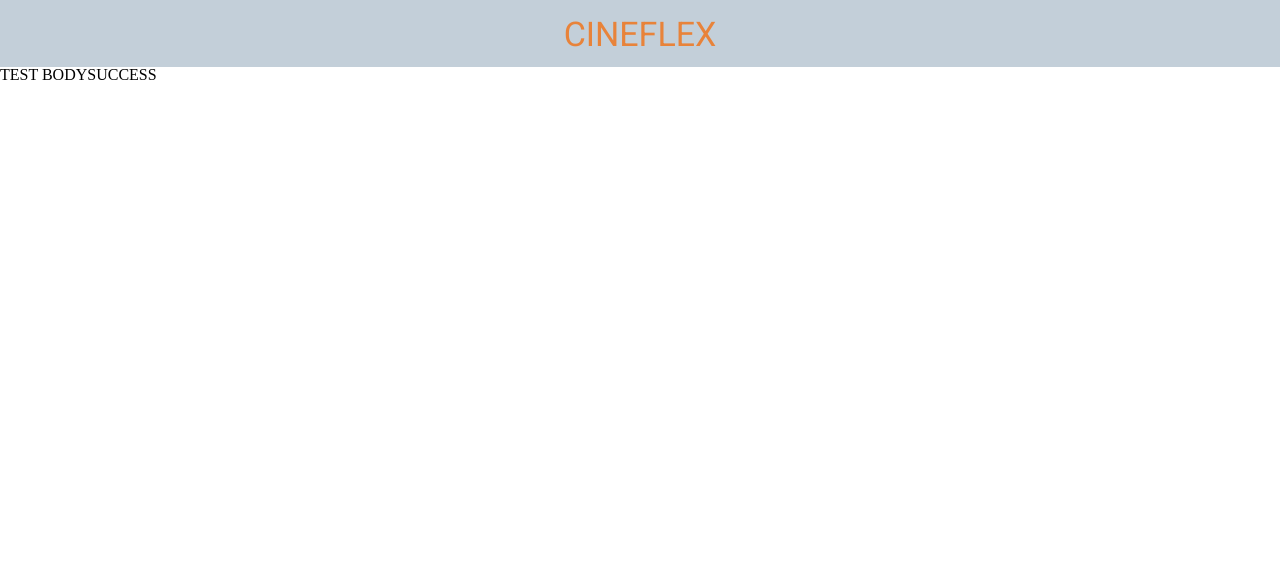
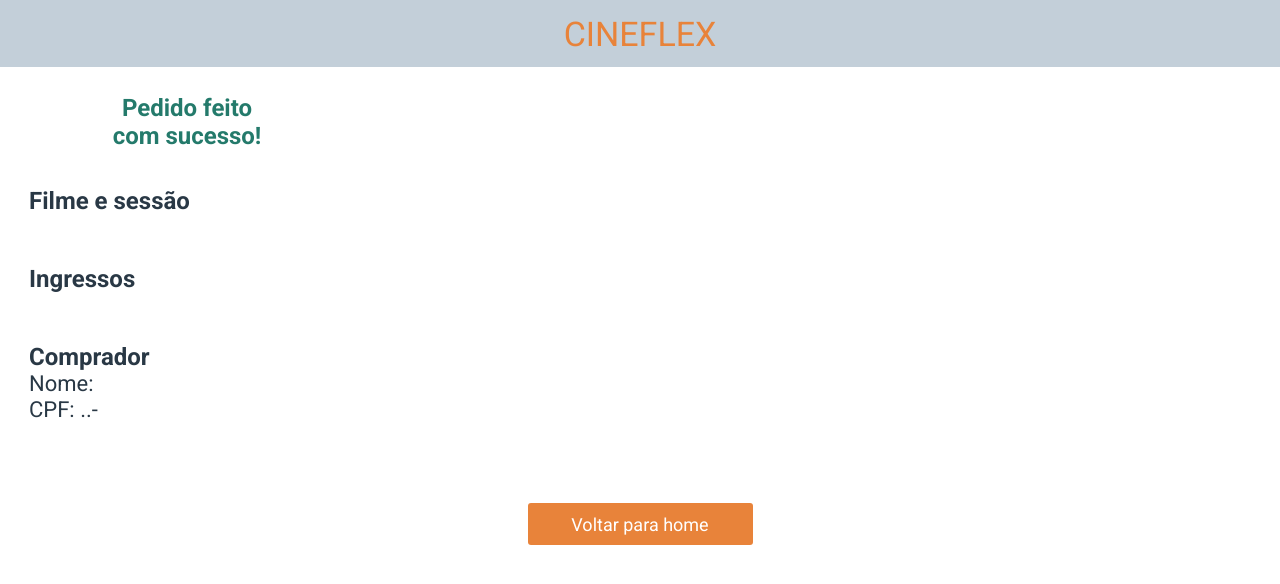
Before and after one commit to higorpr/projeto10-cineflex, a React (Create React App) app: page /success in a window 1280 px wide. Shown: the top 584 px of the page. Built offline with nearby package versions, Linux system fonts and the light colour scheme.

Commit message:
Proj_Rev_E Features_Success Page Implmented

```diff
--- a/src/components/App.js
+++ b/src/components/App.js
@@ -86,7 +86,7 @@ export default function App() {
                                 setPhase={setPhase}
                                 movie={movie}
                                 session={session}
-                                seats={seats}
+                                seatsNames={seatsNames}
                                 buyer={buyer}
                             />
                         }
--- a/src/components/BodySeats.js
+++ b/src/components/BodySeats.js
@@ -1,5 +1,5 @@
 import { useEffect, useState } from "react";
-import { Link, useNavigate, useParams } from "react-router-dom";
+import { useNavigate, useParams } from "react-router-dom";
 import styled from "styled-components";
 import axios from "axios";
 
@@ -176,6 +176,7 @@ function UserForm({ setPhase, seats, buyer, setBuyer }) {
         promise.then((res) => {
             console.log(res);
             navigate("/success");
+            setPhase('success')
         });
         promise.catch((err) => {
             console.log(err);
@@ -190,7 +191,7 @@ function UserForm({ setPhase, seats, buyer, setBuyer }) {
                     id="name"
                     value={buyer.name}
                     onChange={(e) => {
-                        setBuyer({ ...buyer, ["name"]: e.target.value });
+                        setBuyer({ ...buyer, "name": e.target.value });
                     }}
                     placeholder="Digite seu nome..."
                     required
@@ -201,10 +202,11 @@ function UserForm({ setPhase, seats, buyer, setBuyer }) {
                 <input
                     type="number"
                     id="cpf"
+                    min='10000000000'
                     max="99999999999"
                     value={buyer.cpf}
                     onChange={(e) => {
-                        setBuyer({ ...buyer, ["cpf"]: e.target.value });
+                        setBuyer({ ...buyer, "cpf": e.target.value });
                     }}
                     placeholder="Digite seu CPF..."
                     required
--- a/src/components/BodySuccess.js
+++ b/src/components/BodySuccess.js
@@ -1,15 +1,113 @@
+import { Link } from "react-router-dom";
 import styled from "styled-components";
 
-export default function BodySuccess() {
+export default function BodySuccess({ movie, session, seatsNames, buyer }) {
+    function formatCpf(cpf) {
+        let p1 = cpf.slice(0, 3);
+        let p2 = cpf.slice(3, 6);
+        let p3 = cpf.slice(6, 9);
+        let suf = cpf.slice(9);
+        let main = [p1, p2, p3].join(".");
+        let whole = [main, suf].join("-");
+        return whole;
+    }
+
     return (
         <>
-        <StyledBody>
-        <p>TEST BODYSUCCESS</p>
-        </StyledBody>
+            <StyledBody>
+                <StyledTitle>Pedido feito com sucesso!</StyledTitle>
+                <div>
+                    <h1>Filme e sessão</h1>
+                    <h2>{movie}</h2>
+                    <h2>
+                        {session.date} {session.showtime}
+                    </h2>
+                </div>
+
+                <div>
+                    <h1>Ingressos</h1>
+                    <ul>
+                        {seatsNames.map((sN, idx) => (
+                            <li key={idx}>Assento {sN}</li>
+                        ))}
+                    </ul>
+                </div>
+
+                <div>
+                    <h1>Comprador</h1>
+                    <h2>Nome: {buyer.name}</h2>
+                    <h2>CPF: {formatCpf(buyer.cpf)}</h2>
+                </div>
+                <StyledLink to="/">
+                    <StyledButton>Voltar para home</StyledButton>
+                </StyledLink>
+            </StyledBody>
         </>
-    )
+    );
 }
 
 const StyledBody = styled.div`
     margin-top: 67px;
+    display: flex;
+    flex-direction: column;
+
+    div {
+        margin-bottom: 40px;
+        margin-top: 10px;
+    }
+
+    h1 {
+        margin-left: 29px;
+        font-family: "Roboto";
+        font-size: 24px;
+        line-height: 28px;
+        color: #293845;
+        font-weight: 700;
+    }
+
+    h2,
+    li {
+        margin-left: 29px;
+        font-family: "Roboto";
+        font-size: 22px;
+        line-height: 26px;
+        color: #293845;
+    }
 `;
+
+const StyledButton = styled.button`
+    background-color: #e8833a;
+    width: 225px;
+    height: 42px;
+    color: #ffffff;
+    font-family: "Roboto";
+    font-size: 18px;
+    line-height: 21px;
+    text-align: center;
+    border: none;
+    margin: 40px auto;
+    border-radius: 3px;
+`;
+
+const StyledTitle = styled.p`
+    color: #247a6b;
+    width: 374px;
+    height: 110px;
+    display: flex;
+    justify-content: center;
+    align-items: center;
+    font-weight: 700;
+    font-family: "Roboto";
+    font-size: 24px;
+    line-height: 28px;
+    padding: 0 100px;
+    box-sizing: border-box;
+    text-align: center;
+    margin-left: 0px;
+`;
+
+const StyledLink = styled(Link)`
+    display: flex;
+    justify-content: center;
+    text-decoration: none;
+`;
```
